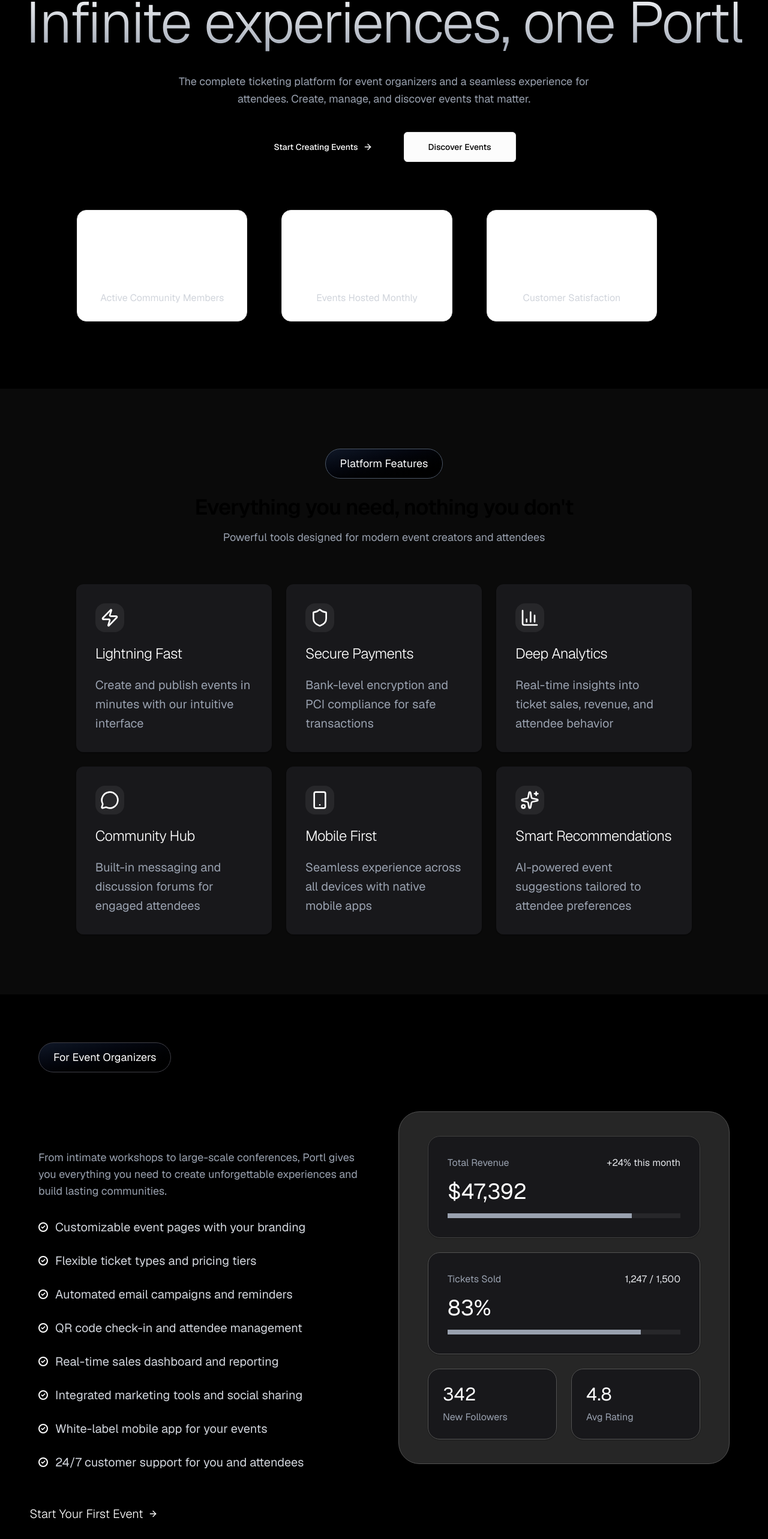
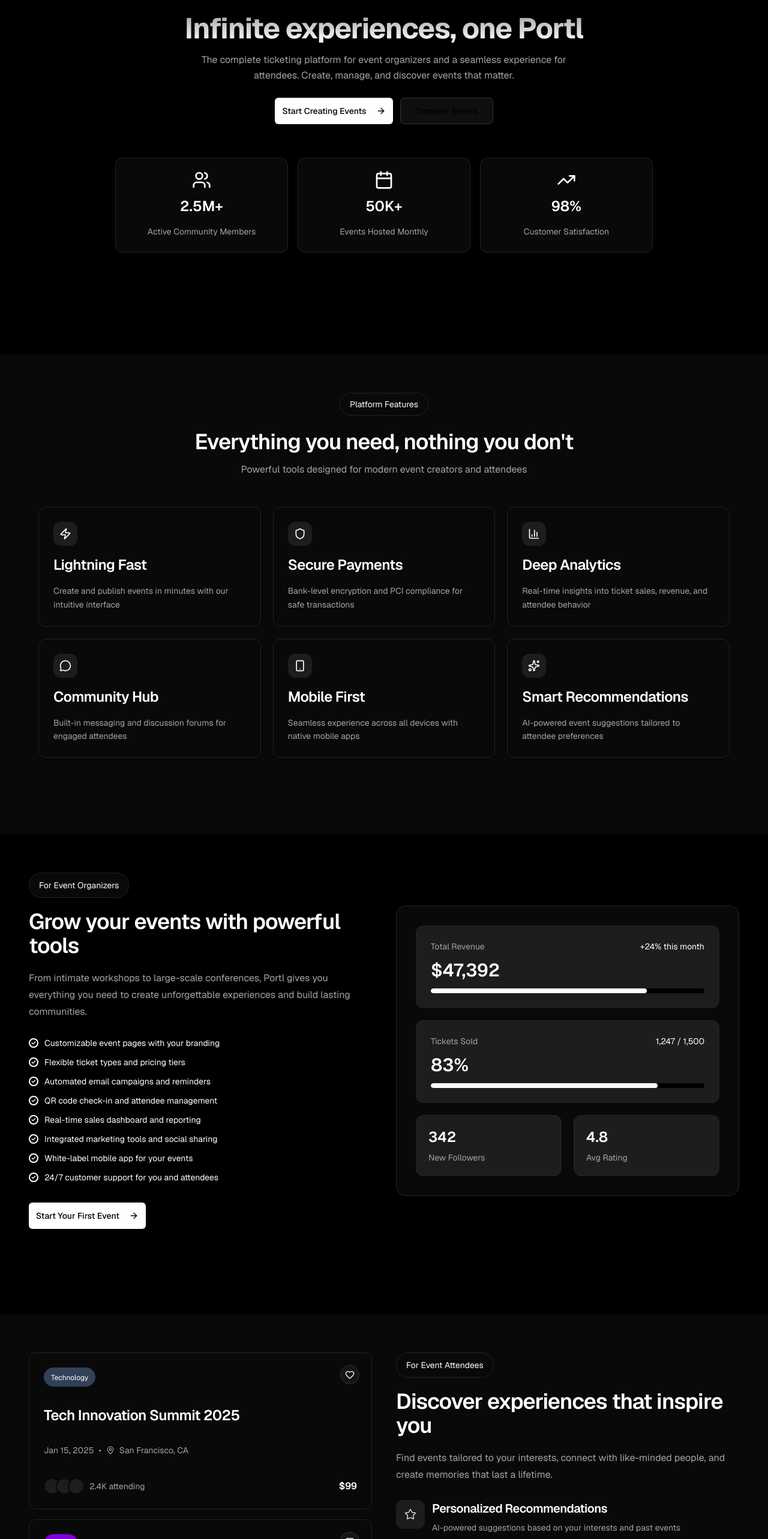
Before and after one commit to SB-Copa/portl-app, a Next.js app: page / in a window 1280 px wide. Shown: the part 209-2775 px from the top of the page at 60% size. Built offline with nearby package versions, Linux system fonts and the light colour scheme; no server answers.

Commit message:
Refactor landing page components for improved design consistency; update styles for buttons, typography, and layout across sections including About Us, Contact Us, Events, and Features.

```diff
--- a/app/(landing-page)/about-us-section.tsx
+++ b/app/(landing-page)/about-us-section.tsx
@@ -16,93 +16,89 @@ export default function AboutUsSection() {
   ]
 
   return (
-    <div id="about-us" className="w-full px-16 py-20">
-      <div className="grid grid-cols-1 lg:grid-cols-2 gap-12 items-center">
+    <div id="about-us" className="w-full px-6 md:px-12 py-16">
+      <div className="grid grid-cols-1 lg:grid-cols-2 gap-10 items-center max-w-7xl mx-auto">
         {/* Left Section - Features and Description */}
-        <div className="flex flex-col gap-6">
+        <div className="flex flex-col gap-5">
           {/* Badge */}
-          <div className="rounded-full bg-linear-to-tl from-black to-gray-900 px-6 py-2.5 border border-zinc-700 w-fit">
-            <span className="text-white text-lg">For Event Organizers</span>
+          <div className="rounded-full bg-card px-4 py-2 border border-border w-fit">
+            <span className="text-foreground text-sm">For Event Organizers</span>
           </div>
 
           {/* Headline */}
-          <h2>
+          <h2 className="text-foreground">
             Grow your events with powerful tools
           </h2>
 
           {/* Description */}
-          <p className="text-gray-400 md:max-w-3xl text-lg">
+          <p className="text-muted-foreground text-base max-w-xl">
             From intimate workshops to large-scale conferences, Portl gives you everything you need to create unforgettable experiences and build lasting communities.
           </p>
 
           {/* Features List */}
-          <ul className="flex flex-col gap-7 mt-2">
+          <ul className="flex flex-col gap-3 mt-2">
             {features.map((feature, index) => (
-              <li key={index} className="flex items-center gap-3">
-                <div className="size-4 rounded-full border-2 border-white flex items-center justify-center shrink-0">
-                  <Check className="w-2 h-3 text-white font-bold" strokeWidth={5} />
+              <li key={index} className="flex items-center gap-2.5">
+                <div className="size-4 rounded-full border-2 border-foreground flex items-center justify-center shrink-0">
+                  <Check className="w-2 h-2.5 text-foreground" strokeWidth={4} />
                 </div>
-                <span className="text-gray-300 text-xl">{feature}</span>
+                <span className="text-foreground text-sm">{feature}</span>
               </li>
             ))}
           </ul>
 
           {/* CTA Button */}
-          <Button className="py-8 w-2/6 mt-4">
-            <p className="font-light text-xl">
-              Start Your First Event
-            </p>
-
-            <ArrowRight className="w-5 h-5" />
+          <Button className="h-11 w-fit mt-3 px-6">
+            Start Your First Event
+            <ArrowRight className="w-4 h-4 ml-2" />
           </Button>
         </div>
 
         {/* Right Section - Dashboard Metrics */}
-        <Card className="px-12 py-10 bg-neutral-800 rounded-[35px] border border-neutral-600 gap-6">
+        <Card className="p-8 rounded-2xl flex flex-col gap-5">
           {/* Total Revenue Card */}
-          <Card className="bg-zinc-900 border border-neutral-700 rounded-[20px] py-8 px-8">
-            <div className="flex flex-col gap-4">
+          <Card className="bg-muted rounded-xl p-6">
+            <div className="flex flex-col gap-3">
               <div className="flex items-start justify-between">
-                <span className="text-gray-400 text-md">Total Revenue</span>
-                <span className="text-gray-200 text-md">+24% this month</span>
+                <span className="text-muted-foreground text-sm">Total Revenue</span>
+                <span className="text-foreground text-sm">+24% this month</span>
               </div>
-              <div className="text-4xl font-base text-white">$47,392</div>
-              <div className="w-full h-2 bg-zinc-800 rounded-[20px]ll overflow-hidden">
-                <div className="h-full bg-gray-400 rounded-[20px]ll" style={{ width: '79%' }}></div>
+              <div className="text-3xl font-semibold text-foreground">$47,392</div>
+              <div className="w-full h-2 bg-background rounded-full overflow-hidden">
+                <div className="h-full bg-primary rounded-full" style={{ width: '79%' }}></div>
               </div>
             </div>
           </Card>
 
           {/* Tickets Sold Card */}
-
-          <Card className="bg-zinc-900 rounded-[20px] border border-neutral-600 py-8 px-8">
-            <div className="flex flex-col gap-4">
+          <Card className="bg-muted rounded-xl p-6">
+            <div className="flex flex-col gap-3">
               <div className="flex items-start justify-between">
-                <span className="text-gray-400 text-md">Tickets Sold</span>
-                <span className="text-gray-200 text-md">1,247 / 1,500</span>
+                <span className="text-muted-foreground text-sm">Tickets Sold</span>
+                <span className="text-foreground text-sm">1,247 / 1,500</span>
               </div>
-              <div className="text-4xl font-base text-white">83%</div>
-              <div className="w-full h-2 bg-zinc-800 rounded-[20px]ll overflow-hidden">
-                <div className="h-full bg-gray-400 rounded-[20px]ll" style={{ width: '83%' }}></div>
+              <div className="text-3xl font-semibold text-foreground">83%</div>
+              <div className="w-full h-2 bg-background rounded-full overflow-hidden">
+                <div className="h-full bg-primary rounded-full" style={{ width: '83%' }}></div>
               </div>
             </div>
           </Card>
 
           {/* Bottom Row - Two Smaller Cards */}
-          <div className="grid grid-cols-2 gap-6">
+          <div className="grid grid-cols-2 gap-5">
             {/* New Followers Card */}
-            <Card className="bg-zinc-900 border border-neutral-600 rounded-[20px] p-6">
+            <Card className="bg-muted rounded-xl p-5">
               <div className="flex flex-col gap-2">
-                <div className="text-3xl font-base text-white">342</div>
-                <div className="text-gray-400 text-md">New Followers</div>
+                <div className="text-2xl font-semibold text-foreground">342</div>
+                <div className="text-muted-foreground text-sm">New Followers</div>
               </div>
             </Card>
 
             {/* Avg Rating Card */}
-            <Card className="bg-zinc-900 border border-neutral-600 rounded-[20px] p-6">
+            <Card className="bg-muted rounded-xl p-5">
               <div className="flex flex-col gap-2">
-                <div className="text-3xl font-base text-white">4.8</div>
-                <div className="text-gray-400 text-md">Avg Rating</div>
+                <div className="text-2xl font-semibold text-foreground">4.8</div>
+                <div className="text-muted-foreground text-sm">Avg Rating</div>
               </div>
             </Card>
           </div>
--- a/app/(landing-page)/events-section.tsx
+++ b/app/(landing-page)/events-section.tsx
@@ -37,41 +37,41 @@ export default function PlatformFeaturesSection() {
   ]
 
   return (
-    <div id="events-section" className="w-full flex flex-col items-center gap-4 px-6 py-25">
+    <div id="events-section" className="w-full flex flex-col items-center gap-4 px-6 py-16">
       {/* Platform Features Label */}
-      <div className="rounded-full bg-linear-to-tl from-black to-gray-900 px-6 py-2.5 border border-gray-600 flex items-center gap-2">
-        <span className="text-white text-lg">Platform Features</span>
+      <div className="rounded-full bg-card px-4 py-2 border border-border flex items-center gap-2">
+        <span className="text-foreground text-sm">Platform Features</span>
       </div>
 
       {/* Header Section */}
-      <div className="flex flex-col items-center gap-4 mt-3 max-w-6xl text-center">
-        <h2>
+      <div className="flex flex-col items-center gap-3 mt-2 max-w-4xl text-center">
+        <h2 className="text-foreground">
           Everything you need, nothing you don't
         </h2>
-        <p className="text-gray-400 md:text-lg max-w-2xl">
+        <p className="text-muted-foreground text-base max-w-2xl">
           Powerful tools designed for modern event creators and attendees
         </p>
       </div>
 
       {/* Feature Cards Grid */}
-      <div className="grid grid-cols-1 md:grid-cols-2 lg:grid-cols-3 gap-6 mt-12 w-5/6">
+      <div className="grid grid-cols-1 md:grid-cols-2 lg:grid-cols-3 gap-5 mt-8 max-w-6xl">
         {features.map((feature, index) => {
           const Icon = feature.icon
           return (
             <Card
               key={index}
-              className="bg-zinc-900 border-0 p-8 flex flex-col gap-5"
+              className="p-6 flex flex-col gap-4"
             >
               {/* Icon */}
-              <div className="rounded-2xl size-12 bg-zinc-800 flex items-center justify-center">
-                <Icon className="w-8 h-8 text-white" />
+              <div className="rounded-xl size-10 bg-muted flex items-center justify-center">
+                <Icon className="w-5 h-5 text-foreground" />
               </div>
 
               {/* Title */}
-              <h3 className="text-white text-2xl font-light">{feature.title}</h3>
+              <h4 className="text-foreground">{feature.title}</h4>
 
               {/* Description */}
-              <p className="text-gray-400 text-xl/8 font-base">
+              <p className="text-muted-foreground text-sm leading-relaxed">
                 {feature.description}
               </p>
             </Card>
--- a/app/(landing-page)/features-section.tsx
+++ b/app/(landing-page)/features-section.tsx
@@ -53,78 +53,78 @@ export default function FeaturesSection() {
   ]
 
   return (
-    <div id="features" className="w-full px-16 py-20">
-      <div className="grid grid-cols-1 lg:grid-cols-2 gap-12 items-start">
+    <div id="features" className="w-full px-6 md:px-12 py-16">
+      <div className="grid grid-cols-1 lg:grid-cols-2 gap-10 items-start max-w-7xl mx-auto">
         {/* Left Section - Event Cards */}
         <div className="flex flex-col gap-4">
           {events.map((event, index) => (
-            <Card key={index} className="bg-neutral-900 border-zinc-700 rounded-2xl p-8 relative gap-2">
+            <Card key={index} className="rounded-xl p-6 relative">
               {/* Category Tag */}
-              <div className={`${event.categoryColor} rounded-full px-4 py-1 w-fit mb-2`}>
-                <span className="text-white/60">{event.category}</span>
+              <div className={`${event.categoryColor} rounded-full px-3 py-1 w-fit mb-2`}>
+                <span className="text-white text-xs">{event.category}</span>
               </div>
 
               {/* Heart Icon */}
-              <Button variant="outline" className="absolute top-6 right-6 text-white size-8 bg-zinc-800 rounded-full p-4">
-                <Heart className="size-5" strokeWidth={2} />
+              <Button variant="outline" size="icon" className="absolute top-5 right-5 h-8 w-8 rounded-full">
+                <Heart className="h-4 w-4" strokeWidth={2} />
               </Button>
 
               {/* Event Title */}
-              <h3 className="text-white text-xl font-base mb-3">{event.title}</h3>
+              <h4 className="text-foreground mb-2">{event.title}</h4>
 
               {/* Date and Location */}
-              <div className="flex items-center gap-2 text-gray-400 mb-4">
-                <span className="text-md">{event.date}</span>
+              <div className="flex items-center gap-2 text-muted-foreground mb-3 text-sm">
+                <span>{event.date}</span>
                 <span>•</span>
-                <MapPin className="size-4" />
-                <span className="text-md">{event.location}</span>
+                <MapPin className="h-3.5 w-3.5" />
+                <span>{event.location}</span>
               </div>
 
               {/* Attendees and Price */}
               <div className="flex items-center justify-between">
                 <div className="flex items-center gap-2">
                   <div className="flex -space-x-2">
-                    <div className="size-8 bg-white rounded-full border-2 border-zinc-800"></div>
-                    <div className="size-8 bg-white rounded-full border-2 border-zinc-800"></div>
-                    <div className="size-8 bg-white rounded-full border-2 border-zinc-800"></div>
+                    <div className="h-7 w-7 bg-muted rounded-full border-2 border-card"></div>
+                    <div className="h-7 w-7 bg-muted rounded-full border-2 border-card"></div>
+                    <div className="h-7 w-7 bg-muted rounded-full border-2 border-card"></div>
                   </div>
-                  <span className="text-gray-400 text-md">{event.attendees} attending</span>
+                  <span className="text-muted-foreground text-sm">{event.attendees} attending</span>
                 </div>
-                <div className="text-white font-base text-xl">{event.price}</div>
+                <div className="text-foreground font-semibold">{event.price}</div>
               </div>
             </Card>
           ))}
         </div>
 
         {/* Right Section - Features */}
-        <div className="flex flex-col gap-7">
+        <div className="flex flex-col gap-5">
           {/* Badge */}
-          <div className="rounded-full bg-linear-to-tl from-black to-gray-900 px-6 py-2.5 border mt-4 border-zinc-700 w-fit">
-            <span className="text-white text-lg">For Event Attendees</span>
+          <div className="rounded-full bg-card px-4 py-2 border border-border w-fit">
+            <span className="text-foreground text-sm">For Event Attendees</span>
           </div>
 
           {/* Headline */}
-          <h2 className=" font-base text-white">
+          <h2 className="text-foreground">
             Discover experiences that inspire you
           </h2>
 
           {/* Description */}
-          <p className="text-gray-400 font-base text-lg w-5/6">
+          <p className="text-muted-foreground text-base max-w-xl">
             Find events tailored to your interests, connect with like-minded people, and create memories that last a lifetime.
           </p>
 
           {/* Features List */}
-          <div className="flex flex-col gap-7 mt-2">
+          <div className="flex flex-col gap-5 mt-2">
             {features.map((feature, index) => {
               const Icon = feature.icon
               return (
-                <div key={index} className="flex items-center gap-4">
-                  <div className="size-16 flex items-center justify-center bg-zinc-800 rounded-2xl mt-1">
-                    <Icon className="size-6 text-white" strokeWidth={1.5} />
+                <div key={index} className="flex items-start gap-3">
+                  <div className="h-12 w-12 flex items-center justify-center bg-muted rounded-xl shrink-0">
+                    <Icon className="h-5 w-5 text-foreground" strokeWidth={1.5} />
                   </div>
                   <div className="flex flex-col gap-1">
-                    <h3 className="mt-2 text-white text-2xl/10 font-light">{feature.title}</h3>
-                    <p className="text-gray-400 text-xl">{feature.description}</p>
+                    <h5 className="text-foreground">{feature.title}</h5>
+                    <p className="text-muted-foreground text-sm">{feature.description}</p>
                   </div>
                 </div>
               )
@@ -132,7 +132,7 @@ export default function FeaturesSection() {
           </div>
 
           {/* CTA Button */}
-          <Button variant="outline" className="w-fit py-9 px-12 mt-4 text-xl border-gray-600">
+          <Button variant="outline" className="w-fit h-11 px-6 mt-3">
             Explore Events Near You
           </Button>
         </div>
--- a/app/(landing-page)/hero-section.tsx
+++ b/app/(landing-page)/hero-section.tsx
@@ -21,65 +21,63 @@ export default function HeroSection() {
           }
         `
       }} />
-      <div className="w-full flex flex-col items-center gap-8 px-6">
+      <div className="w-full flex flex-col items-center gap-6 px-6">
         {/* Trust Banner */}
-        <div className="rounded-full bg-linear-to-tl from-black to-gray-900 px-6 py-2.5 border border-gray-600 flex items-center gap-2">
-          <div className="w-3 h-3 bg-white rounded-full animate-breathe"></div>
-          <span className="text-white text-sm">Trusted by 10,000+ event creators worldwide</span>
+        <div className="rounded-full bg-card px-4 py-2 border border-border flex items-center gap-2">
+          <div className="w-2.5 h-2.5 bg-primary rounded-full animate-breathe"></div>
+          <span className="text-foreground text-sm">Trusted by 10,000+ event creators worldwide</span>
         </div>
 
         {/* Hero Content */}
-        <div className="flex flex-col items-center gap-6 max-w-7xl text-center">
+        <div className="flex flex-col items-center gap-4 max-w-6xl text-center">
           {/* Headline */}
-          <h1 className="text-8xl font-light leading-tight bg-linear-to-t from-gray-400 to-white bg-clip-text text-transparent">
+          <h1 className="bg-gradient-to-b from-muted-foreground to-foreground bg-clip-text text-transparent">
             Infinite experiences, one Portl
           </h1>
 
           {/* Description */}
-          <p className="text-gray-400 text-lg max-w-3xl leading-relaxed">
+          <p className="text-muted-foreground text-base max-w-2xl leading-relaxed">
             The complete ticketing platform for event organizers and a seamless experience for attendees. Create, manage, and discover events that matter.
           </p>
 
           {/* CTA Buttons */}
-          <div className="flex items-center gap-4 mt-4">
-            <Button className="py-6 px-10">
-              <p className="ml-6">
+          <div className="flex items-center gap-3 mt-2">
+            <Button className="h-11 px-6">
               Start Creating Events
-                </p>
-              <ArrowRight className="w-5 h-5 mr-6" />
+              <ArrowRight className="w-4 h-4 ml-2" />
             </Button>
-            <Button variant="outline" className="py-6 px-10">
+            <Button variant="outline" className="h-11 px-6">
               Discover Events
             </Button>
           </div>
         </div>
 
         {/* Statistics Section */}
-        <div className="grid grid-cols-1 md:grid-cols-3 w-full max-w-5xl mt-12">
-          <Card className="rounded-2xl py-6 w-5/6">
+        <div className="grid grid-cols-1 md:grid-cols-3 gap-4 w-full max-w-4xl mt-8">
+          <Card className="rounded-xl py-5">
             {/* Active Community Members */}
-            <div className="flex flex-col items-center text-center gap-4">
-              <Users className="size-10 text-white" />
-              <div className="text-3xl font-base text-white">2.5M+</div>
-              <p className="text-gray-300">Active Community Members</p>
+            <div className="flex flex-col items-center text-center gap-3">
+              <Users className="size-8 text-foreground" />
+              <div className="text-2xl font-semibold text-foreground">2.5M+</div>
+              <p className="text-muted-foreground text-sm">Active Community Members</p>
             </div>
           </Card>
 
           {/* Events Hosted Monthly */}
-          <Card className="rounded-2xl py-6 w-5/6">
-            <div className="flex flex-col items-center text-center gap-4">
-              <Calendar className="size-10 text-white" />
-              <div className="text-3xl font-base text-white">50K+</div>
-              <p className="text-gray-300">Events Hosted Monthly</p>
+          <Card className="rounded-xl py-5">
+            <div className="flex flex-col items-center text-center gap-3">
+              <Calendar className="size-8 text-foreground" />
+              <div className="text-2xl font-semibold text-foreground">50K+</div>
+              <p className="text-muted-foreground text-sm">Events Hosted Monthly</p>
             </div>
           </Card>
 
           {/* Customer Satisfaction */}
-          <Card className="rounded-2xl py-6 w-5/6">
-            <div className="flex flex-col items-center text-center gap-4">
-              <TrendingUp className="size-10 text-white" />
-              <div className="text-3xl font-base text-white">98%</div>
-              <p className="text-gray-300">Customer Satisfaction</p>
+          <Card className="rounded-xl py-5">
+            <div className="flex flex-col items-center text-center gap-3">
+              <TrendingUp className="size-8 text-foreground" />
+              <div className="text-2xl font-semibold text-foreground">98%</div>
+              <p className="text-muted-foreground text-sm">Customer Satisfaction</p>
             </div>
           </Card>
         </div>
--- a/app/(landing-page)/layout.tsx
+++ b/app/(landing-page)/layout.tsx
@@ -4,10 +4,10 @@ import Footer from '../../components/layout/footer'
 
 export default function LandingPageLayout({ children }: { children: React.ReactNode }) {
     return (
-        <>
+        <div className='dark'>
             <Navbar/>
             {children}
             <Footer />
-        </>
+        </div>
     )
 }
--- a/app/(landing-page)/page.tsx
+++ b/app/(landing-page)/page.tsx
@@ -6,23 +6,22 @@ import ContactUsSection from './contact-us-section';
 
 export default async function HomePage() {
   return (
-    <div className="min-h-screen w-full bg-black flex flex-col">
-      <div className="flex-1 flex items-center justify-center py-28 min-h-screen">
+    <div className="min-h-screen w-full bg-background flex flex-col dark">
+      <div className="flex-1 flex items-center justify-center py-20 min-h-screen">
         <HeroSection />
       </div>
-      <div className="bg-neutral-950 min-h-screen">
+      <div className="bg-card min-h-screen">
         <EventsSection />
       </div>
-      <div className="bg-black min-h-screen">
+      <div className="bg-background min-h-screen">
         <AboutUsSection />
       </div>
-      <div className="bg-neutral-950 min-h-screen">
+      <div className="bg-card min-h-screen">
         <FeaturesSection />
       </div>
-
+      <div className="bg-background">
         <ContactUsSection />
-
-
+      </div>
     </div>
   );
 }
--- a/app/auth/signin/page.tsx
+++ b/app/auth/signin/page.tsx
@@ -27,7 +27,7 @@ export default function SignInPage() {
   }
 
   return (
-    <div className="flex min-h-screen items-center justify-center bg-gradient-to-br from-gray-50 to-gray-100 px-4 py-12">
+    <div className="flex min-h-screen items-center justify-center bg-gradient-to-br from-gray-50 to-gray-100 px-4 py-12 dark">
       <div className="w-full max-w-md">
         {/* Header */}
         <div className="mb-8 text-center">
```
Also changed, not shown: app/(landing-page)/contact-us-section.tsx (+28 -28 lines), components/layout/navbar.tsx (+11 -11 lines).
